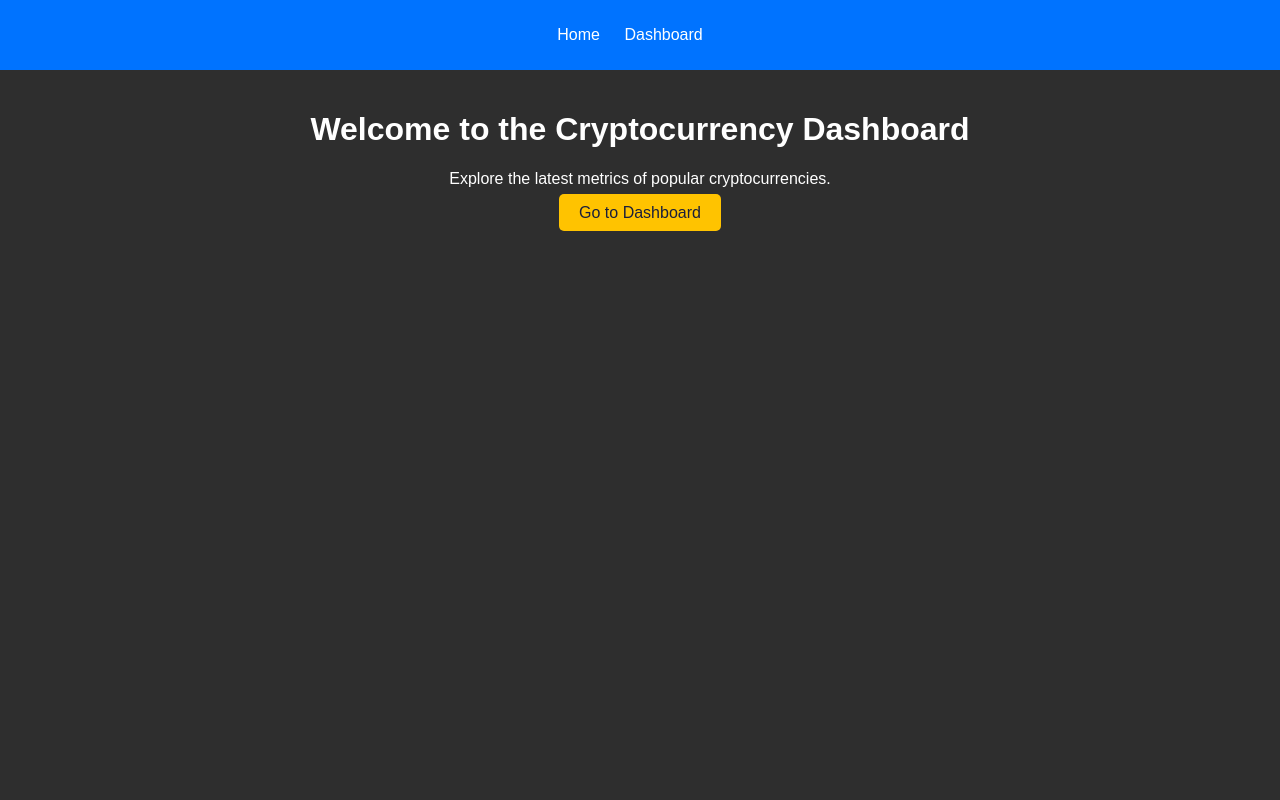
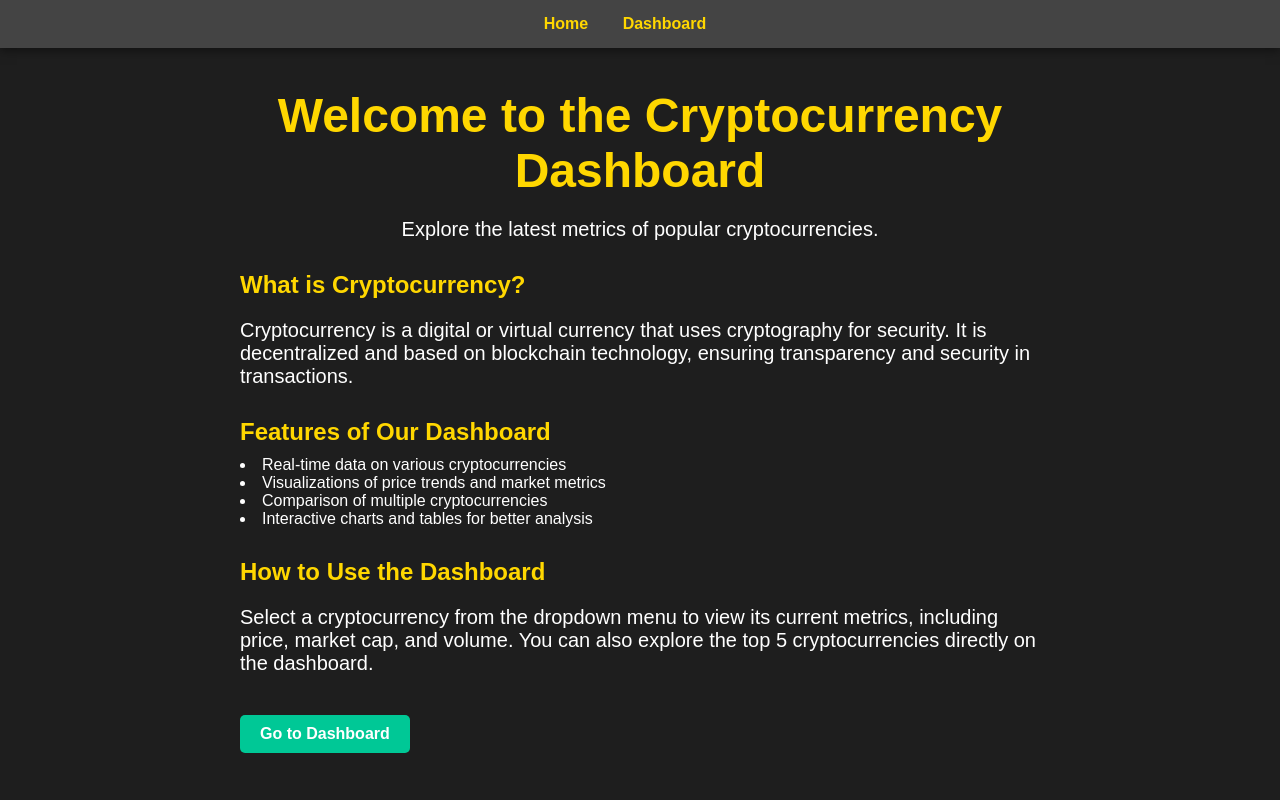
Before and after one commit to izzahkr/crypto_project, a Python web app: template flask/templates/index.html in a window 1280 px wide. Run offline with Jinja, Linux system fonts and the light colour scheme; the template is opened without the code that fills it, so the values that code supplies are empty.

Commit message:
Dashboard Streamlit

```diff
--- a/airflow/requirements.txt
+++ b/airflow/requirements.txt
@@ -1,4 +1,3 @@
-apache-airflow==2.5.0
+apache-airflow==2.10.3
 apache-airflow-providers-postgres==2.1.0
-apache-airflow-providers-http==2.2.0
-requests==2.26.0
+apache-airflow-providers-http==4.13.3  # Update to a compatible version
--- a/flask/static/styles.css
+++ b/flask/static/styles.css
@@ -1,50 +1,111 @@
 body {
-    font-family: Arial, sans-serif;
-    background-color: #2E2E2E;
-    color: #FFFFFF;
+    font-family: 'Arial', sans-serif;
+    background-color: #121212; /* Darker background */
+    color: #E0E0E0; /* Soft light color for text */
     margin: 0;
     padding: 0;
 }
 
 nav {
-    background-color: #0073FF;
-    padding: 10px;
+    background-color: #1F1F1F; /* Slightly lighter for contrast */
+    padding: 15px;
+    box-shadow: 0 2px 10px rgba(0, 0, 0, 0.5);
 }
 
 nav ul {
     list-style-type: none;
     padding: 0;
-    text-align: center;
+    text-align: center; /* Center align nav items */
 }
 
 nav ul li {
     display: inline;
-    margin-right: 20px;
+    margin-right: 30px; /* Increased spacing */
 }
 
 nav ul li a {
-    color: #FFFFFF;
+    color: #FFD700; /* Gold for links */
     text-decoration: none;
+    font-weight: bold;
+    transition: color 0.3s;
+}
+
+nav ul li a:hover {
+    color: #FFEA00; /* Bright gold on hover */
 }
 
 main {
-    text-align: center;
-    padding: 20px;
+    text-align: center; /* Center align main content */
+    padding: 40px 20px; /* Increased padding */
 }
 
 .button {
-    background-color: #FFC300;
-    color: #1B1F3B;
-    padding: 10px 20px;
+    background-color: #00C896; /* Teal */
+    color: #FFFFFF;
+    padding: 12px 24px; /* Larger padding */
     text-decoration: none;
-    border-radius: 5px;
-    transition: background-color 0.3s;
+    border-radius: 5px; /* Rounded corners */
+    font-weight: bold; /* Bold text */
+    transition: background-color 0.3s, transform 0.3s; /* Hover effects */
 }
 
 .button:hover {
-    background-color: #FFD700;
+    background-color: #008F76; /* Darker teal on hover */
 }
 
 #dash-container {
-    margin: 20px;
+    margin: 20px auto; /* Center the dashboard */
+    padding: 20px; /* Padding inside the container */
+    background-color: #2A2A2A; /* Darker container */
+    border-radius: 10px; /* Rounded corners */
+    box-shadow: 0 4px 20px rgba(0, 0, 0, 0.6); /* Shadow for depth */
 }
+
+.metric-card {
+    background-color: #3A3A3A; /* Darker card background */
+    border-radius: 10px; /* Rounded corners */
+    padding: 20px; /* Padding inside card */
+    text-align: center; /* Center align card content */
+    box-shadow: 0 2px 10px rgba(0, 0, 0, 0.5); /* Shadow for cards */
+}
+
+.metric-card h3 {
+    font-size: 24px; /* Font size for metrics */
+    color: #FFD700; /* Gold for metrics */
+}
+
+.metric-card p {
+    color: #E0E0E0; /* Light color for description */
+}
+
+/* Custom styling for the Dash dropdown */
+.dropdown .Select-control {
+    background-color: #3A3A3A !important;  /* Dropdown control background */
+    border: 1px solid #444444 !important;  /* Border color */
+    color: #FFFFFF !important;  /* Text color */
+}
+
+.dropdown .Select-menu-outer {
+    background-color: #444444 !important;  /* Dropdown menu background */
+    color: #FFFFFF !important;  /* Dropdown menu text color */
+}
+
+.dropdown .Select-option {
+    background-color: #444444 !important;  /* Option background */
+    color: #FFFFFF !important;  /* Option text color */
+}
+
+.dropdown .Select-option:hover {
+    background-color: #555555 !important;  /* Highlight on hover */
+    color: #FFFFFF !important;  /* Ensure hover text color is white */
+}
+
+/* Additional styling for dropdown font color */
+.dropdown .Select-control .Select-placeholder,
+.dropdown .Select-control .Select-value {
+    color: #FFFFFF !important;  /* White color for font in dropdown */
+}
+
+.dropdown .Select-menu-outer .Select-option:hover {
+    color: #FFFFFF !important;  /* White color for font when hovering over options */
+}
--- a/flask/templates/index.html
+++ b/flask/templates/index.html
@@ -14,9 +14,97 @@
         </ul>
     </nav>
     <main>
-        <h1>Welcome to the Cryptocurrency Dashboard</h1>
-        <p>Explore the latest metrics of popular cryptocurrencies.</p>
+        <h1 class="welcome">Welcome to the Cryptocurrency Dashboard</h1>
+        <p style="text-align: center;">Explore the latest metrics of popular cryptocurrencies.</p>
+
+        <section>
+            <h2>What is Cryptocurrency?</h2>
+            <p>Cryptocurrency is a digital or virtual currency that uses cryptography for security. It is decentralized and based on blockchain technology, ensuring transparency and security in transactions.</p>
+        </section>
+
+        <section>
+            <h2>Features of Our Dashboard</h2>
+            <ul>
+                <li>Real-time data on various cryptocurrencies</li>
+                <li>Visualizations of price trends and market metrics</li>
+                <li>Comparison of multiple cryptocurrencies</li>
+                <li>Interactive charts and tables for better analysis</li>
+            </ul>
+        </section>
+
+        <section>
+            <h2>How to Use the Dashboard</h2>
+            <p>Select a cryptocurrency from the dropdown menu to view its current metrics, including price, market cap, and volume. You can also explore the top 5 cryptocurrencies directly on the dashboard.</p>
+        </section>
+
         <a href="{{ url_for('dashboard') }}" class="button">Go to Dashboard</a>
     </main>
+    <style>
+        body {
+            background-color: #1E1E1E;
+            color: #FFFFFF;
+            font-family: Arial, sans-serif;
+            margin: 0;
+            padding: 0;
+        }
+        nav {
+            background-color: #444444;
+            padding: 15px;
+        }
+        nav ul {
+            list-style: none;
+            padding: 0;
+            text-align: center;
+        }
+        nav li {
+            display: inline;
+            margin-right: 20px;
+        }
+        nav a {
+            color: #FFD700;
+            text-decoration: none;
+        }
+        main {
+            padding: 40px 20px;
+            max-width: 800px;
+            margin: auto;
+            text-align: left;
+        }
+        .welcome {
+            font-size: 48px;
+            color: #FFD700;
+            margin: 0;
+            text-align: center;
+        }
+        p {
+            font-size: 20px;
+            margin: 20px 0;
+        }
+        h2 {
+            color: #FFD700;
+            margin-top: 30px;
+            margin-bottom: 10px;
+        }
+        ul {
+            text-align: left;
+            margin: 0;
+            padding: 0;
+            list-style-position: inside;
+        }
+        .button {
+            display: inline-block;
+            margin-top: 20px;
+            padding: 10px 20px;
+            background-color: #00C896;
+            color: #FFFFFF;
+            text-decoration: none;
+            border-radius: 5px;
+            text-align: center;
+            transition: background-color 0.3s;
+        }
+        .button:hover {
+            background-color: #008F76;
+        }
+    </style>
 </body>
 </html>
```
Also changed, not shown: docker-compose.yml (added, +42 -0 lines), flask/app.py (+68 -56 lines), flask/requirements.txt (+6 -2 lines), flask/streamlit.py (added, +128 -0 lines), postgres/docker-compose.yml (deleted, +0 -24 lines), postgres/requirements.txt (+13 -1 lines), 3 other files.
